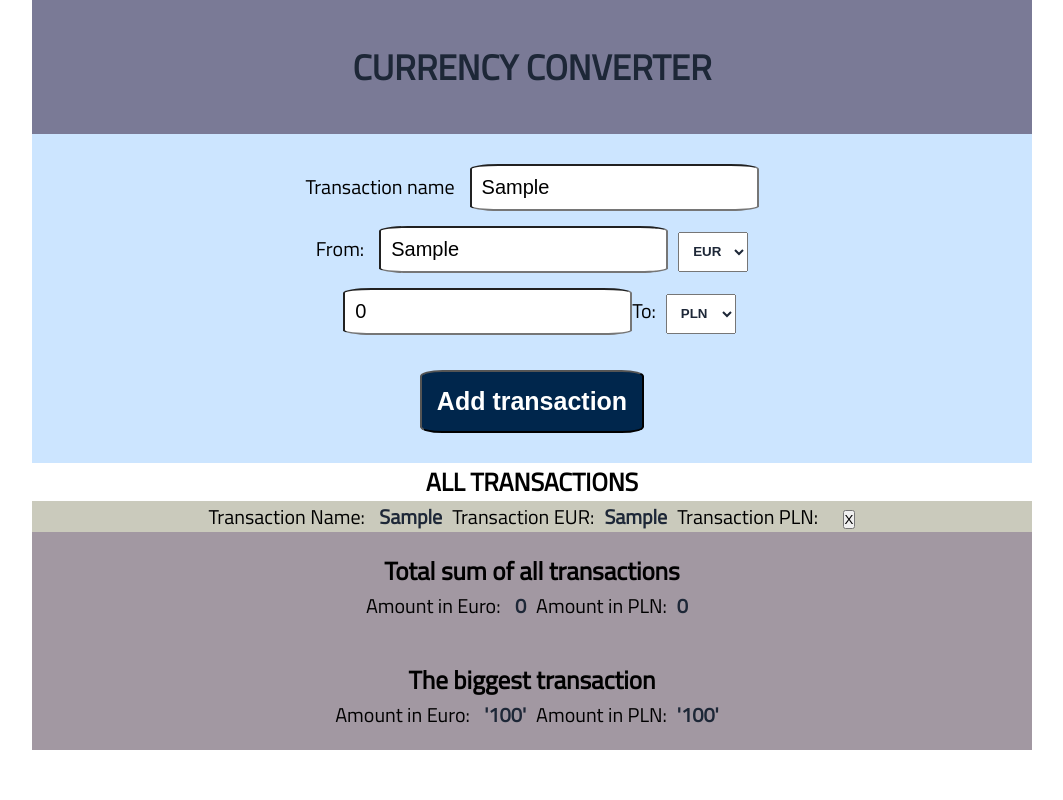
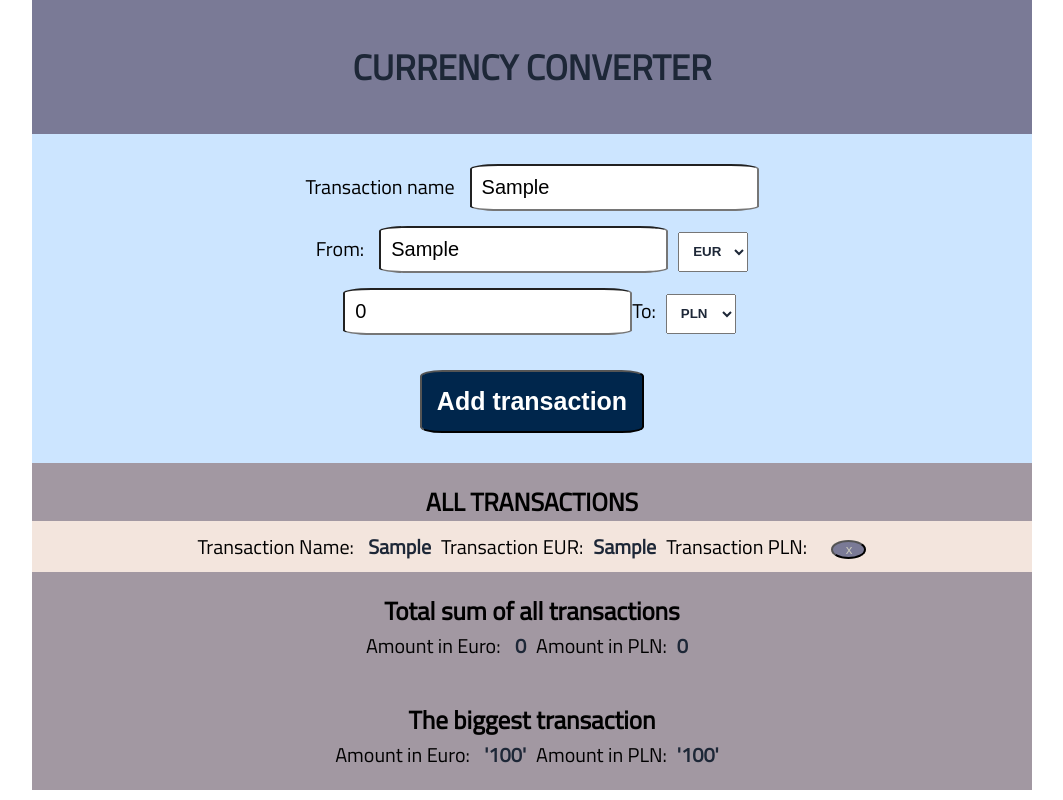
Before and after one commit to kmikinko/currency-exchange, a React app: page / in a window 1280 px wide. Both pictures are taken after typing "Sample", "Sample" into the empty fields and a click on the button "Add transaction". Shown: the whole page, without its empty margins (108-1171 px from the left). Built offline with nearby package versions, Linux system fonts and the light colour scheme; no server answers.

Commit message:
remove button added, list styled

```diff
--- a/js/App.js
+++ b/js/App.js
@@ -148,7 +148,7 @@
                                         Transaction Name:<span> {this.state.transactionName}</span>
                                         Transaction EUR:<span>{this.state.fromValue}</span>
                                         Transaction PLN: <span>{this.state.toValue}</span>
-                                        <button className={'btn_remove'}>X</button>
+                                        <button className={'btn_remove'}>x</button>
                                     </div>
                                 </li> )}
                             </ul>
--- a/style/components/_all_transactions.scss
+++ b/style/components/_all_transactions.scss
@@ -17,5 +17,12 @@
 }
 
 .btn_remove {
+  width: 35px;
+  background-color: $headerBackground;
+  border-radius: 50%;
+  color: $transactionsList;
 
+  //&:hover{
+  //  background-color: $headerBackground;
+  //}
 }
--- a/style/components/_transactions.scss
+++ b/style/components/_transactions.scss
@@ -8,10 +8,6 @@
   background-color: $transactionsBackground;
   padding-top: 20px;
   padding-bottom: 20px;
-
-  &:hover{
-    background-color: $hoverDiv;
-  }
 }
 
 h3 {
--- a/style/main.scss
+++ b/style/main.scss
@@ -6,6 +6,7 @@
 @import "components/header";
 @import "components/converter";
 @import "components/transactions";
+@import "components/all_transactions";
 
 // fixed classes
 
--- a/style/utils/_variables.scss
+++ b/style/utils/_variables.scss
@@ -1,5 +1,5 @@
 $headerText: #1D2737;
-$converterBackground: #cce5ff;
+$converterBackground: #c9c9d5;
 $btnBackground: #00264c;
 $headerBackground: #7A7A96;
 $transactionsBackground: #a298a2;
```
